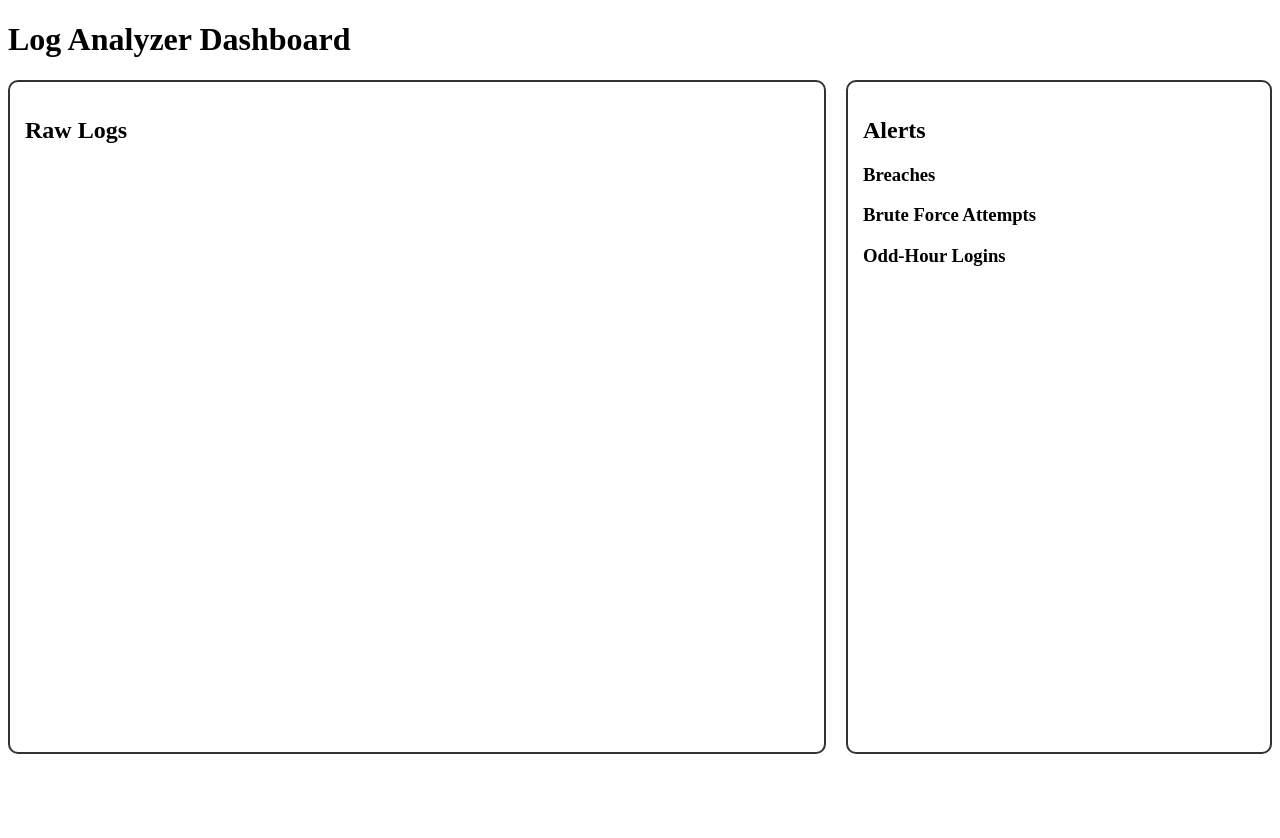
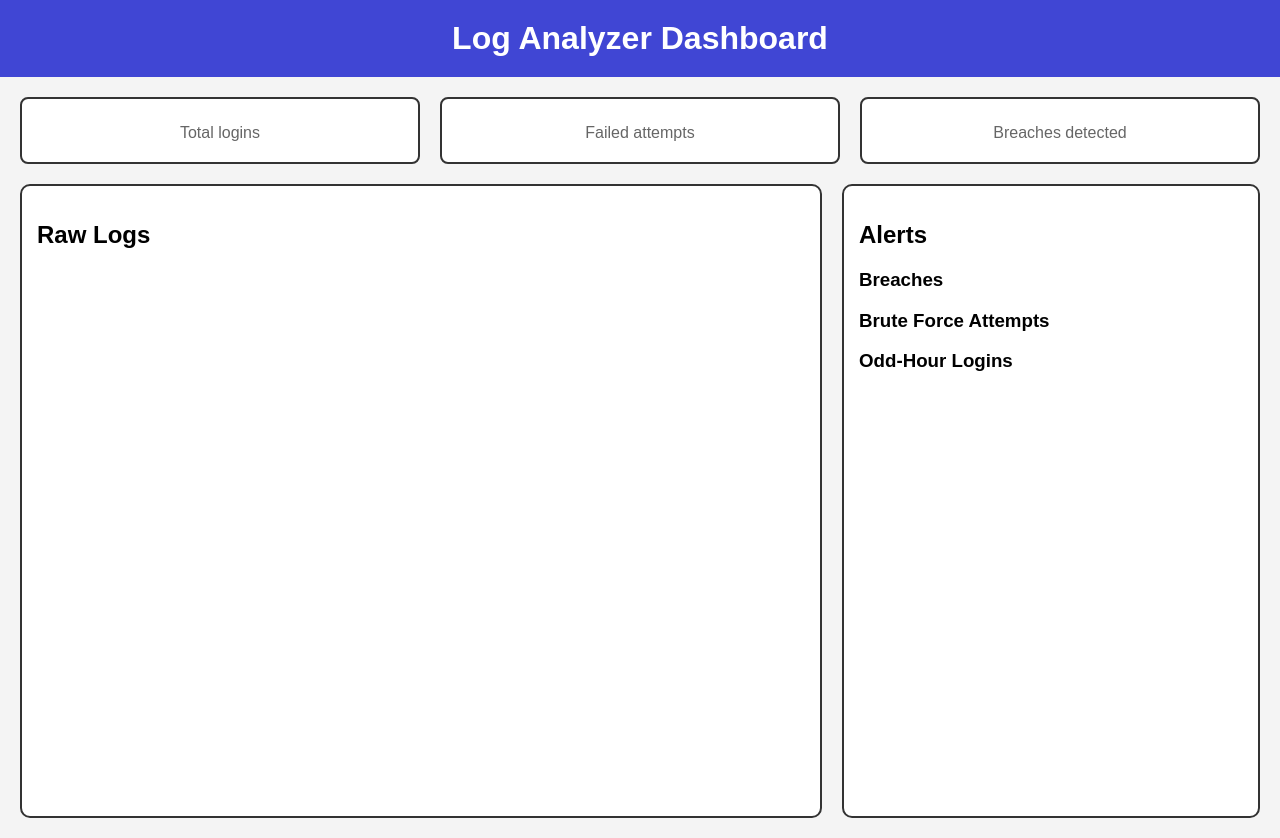
Before and after one commit to dthalen/log-analyzer, a Flask app: template templates/dashboard.html in a window 1280 px wide. Before the commit the page ends 754 px from the top, so only its background shows below. Run offline with Flask 3, Linux system fonts and the light colour scheme; the template is opened without the code that fills it, so the values that code supplies are empty.

Commit message:
Add dashboard UI: header, stat boxes, styled panels

```diff
--- a/analyzer.py
+++ b/analyzer.py
@@ -6,7 +6,7 @@
 parser.add_argument("-t", "--threshold", type=int, default=10, help="failed login count to flag as brute force")
 args = parser.parse_args()
 
-breaches, brute_force, odd_hours = analyze_log(args.logfile, args.threshold)
+breaches, brute_force, odd_hours, stats = analyze_log(args.logfile, args.threshold)
 
 if breaches:
     print("--- BREACHES ---")
--- a/app.py
+++ b/app.py
@@ -5,7 +5,7 @@
 
 @app.route("/")
 def home():
-    breaches, brute_force, odd_hours = analyze_log("auth.log")
+    breaches, brute_force, odd_hours, stats = analyze_log("auth.log")
 
     with open ("auth.log") as f:
         log_lines = f.readlines()
@@ -14,7 +14,8 @@
                            breaches=breaches,
                            brute_force=brute_force,
                            odd_hours=odd_hours,
-                           log_lines=log_lines)
+                           log_lines=log_lines,
+                           stats=stats)
 
 if __name__ == "__main__":
     app.run(debug=True)
--- a/detector.py
+++ b/detector.py
@@ -35,6 +35,8 @@
     result_all = Counter(ip_list)
     result_accepted = Counter(ip_list_accepted)
     result_denied = Counter(ip_list_denied)
+    total_logins = len(ip_list)
+    total_failed = len(ip_list_denied)
 
     for ip, count in result_denied.items():
         if count >= threshold:
@@ -43,5 +45,5 @@
             else:
                 brute_force_alerts.append(f"[WARNING⚠️ ] {ip} had {count} failed logins! - possible attempted brute force!")
 
-
-    return breaches_alert, brute_force_alerts, odd_hour_alert
+    stats = {"total": total_logins, "failed": total_failed, "breaches": len(breaches_alert)}
+    return breaches_alert, brute_force_alerts, odd_hour_alert, stats
--- a/static/style.css
+++ b/static/style.css
@@ -1,35 +1,87 @@
+body {
+    margin: 0;
+    font-family: Arial, sans-serif;
+    background-color: #f4f4f4;
+}
+
+.header {
+    background-color: #4046d4;
+    color: white;
+    padding: 20px;
+    text-align: center;
+    margin-bottom: 20px;
+}
+
+.header h1 {
+    margin: 0;
+}
+
+/* ---- stat row ---- */
+.stats {
+    display: flex;
+    gap: 20px;
+    padding: 0 20px;
+    margin-bottom: 20px;
+}
+
+.stat-box {
+    flex: 1;
+    background-color: white;
+    border: 2px solid #333;
+    border-radius: 8px;
+    padding: 20px;
+    text-align: center;
+}
+
+.stat-number {
+    font-size: 36px;
+    font-weight: bold;
+}
+
+.stat-label {
+    color: #666;
+    margin-top: 5px;
+}
+
+/* ---- panels ---- */
 .container {
-    display: flex;        /* lay children out in a row */
-    gap: 20px;            /* space between the panels */
+    display: flex;
+    gap: 20px;
+    padding: 0 20px 20px 20px;
 }
 
 .panel {
+    background-color: white;
     border: 2px solid #333;
-    border-radius: 10px;  /* rounded corners, like your sketch */
+    border-radius: 10px;
     padding: 15px;
-    overflow-y: auto;     /* scroll if content is taller than the panel */
-    height: 80vh;         /* 80% of the screen height */
+    overflow-y: auto;
+    height: 75vh;
 }
 
 .logs {
-    flex: 2;              /* logs panel takes 2 shares of width (wider) */
+    flex: 2;
 }
 
 .alerts {
-    flex: 1;              /* alerts panel takes 1 share (narrower) */
+    flex: 1;
 }
 
+/* ---- log line colours ---- */
 .failed {
-    color: #c0392b;       /* red for failed logins */
+    color: #c0392b;
     margin: 2px 0;
+    font-family: monospace;
 }
 
 .accepted {
-    color: #27ae60;       /* green for accepted logins */
+    color: #27ae60;
     margin: 2px 0;
+    font-family: monospace;
 }
 
 .other {
-    color: #888;          /* grey for everything else */
+    color: #888;
     margin: 2px 0;
+    font-family: monospace;
 }
--- a/templates/dashboard.html
+++ b/templates/dashboard.html
@@ -1,8 +1,29 @@
 <!DOCTYPE html>
 <html>
-<head><link rel="stylesheet" href="{{ url_for('static', filename='style.css') }}"><title>Log Analyzer Dashboard</title></head>
+<head>
+    <title>Log Analyzer Dashboard</title>
+    <link rel="stylesheet" href="{{ url_for('static', filename='style.css') }}">
+</head>
 <body>
-    <h1>Log Analyzer Dashboard</h1>
+
+    <div class="header">
+        <h1>Log Analyzer Dashboard</h1>
+    </div>
+
+    <div class="stats">
+        <div class="stat-box">
+            <div class="stat-number">{{ stats.total }}</div>
+            <div class="stat-label">Total logins</div>
+        </div>
+        <div class="stat-box">
+            <div class="stat-number">{{ stats.failed }}</div>
+            <div class="stat-label">Failed attempts</div>
+        </div>
+        <div class="stat-box">
+            <div class="stat-number">{{ stats.breaches }}</div>
+            <div class="stat-label">Breaches detected</div>
+        </div>
+    </div>
 
     <div class="container">
 
@@ -39,5 +60,6 @@
         </div>
 
     </div>
+
 </body>
 </html>
```
